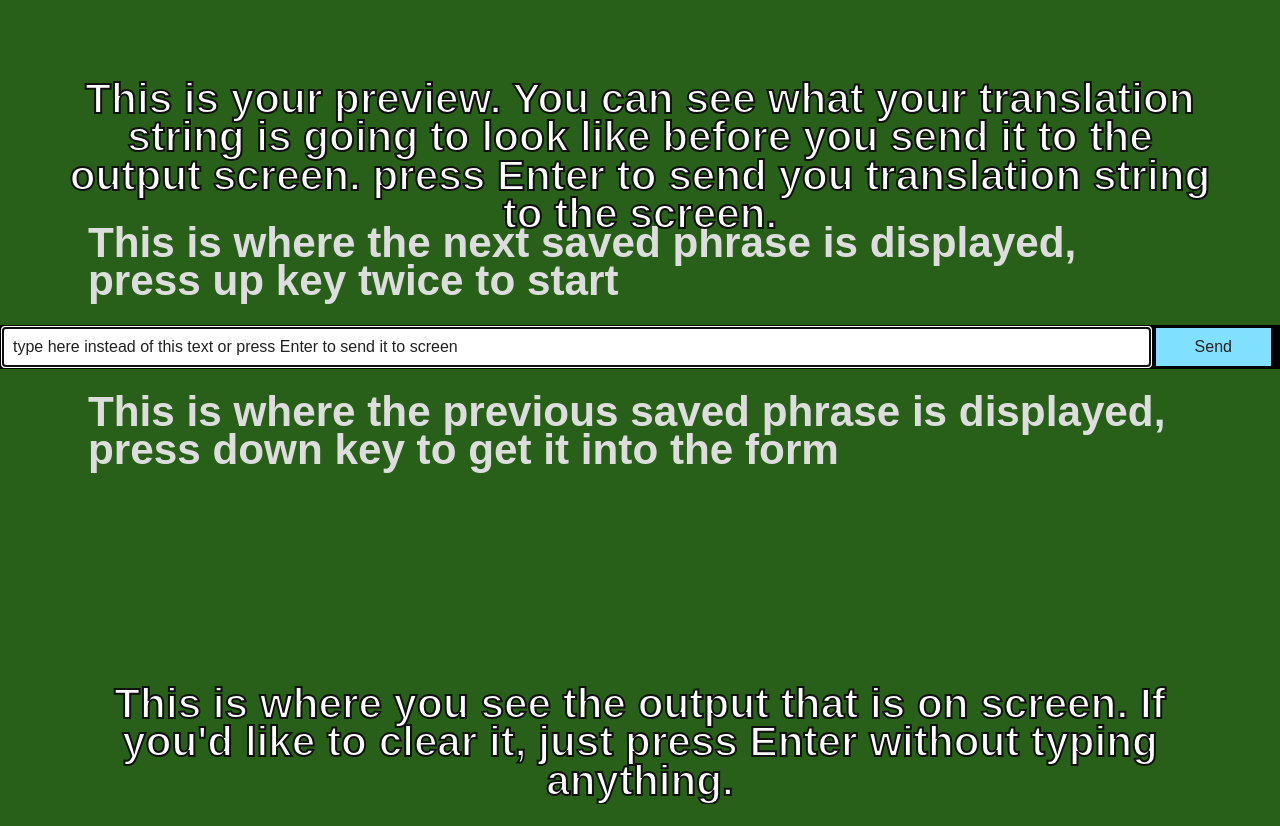
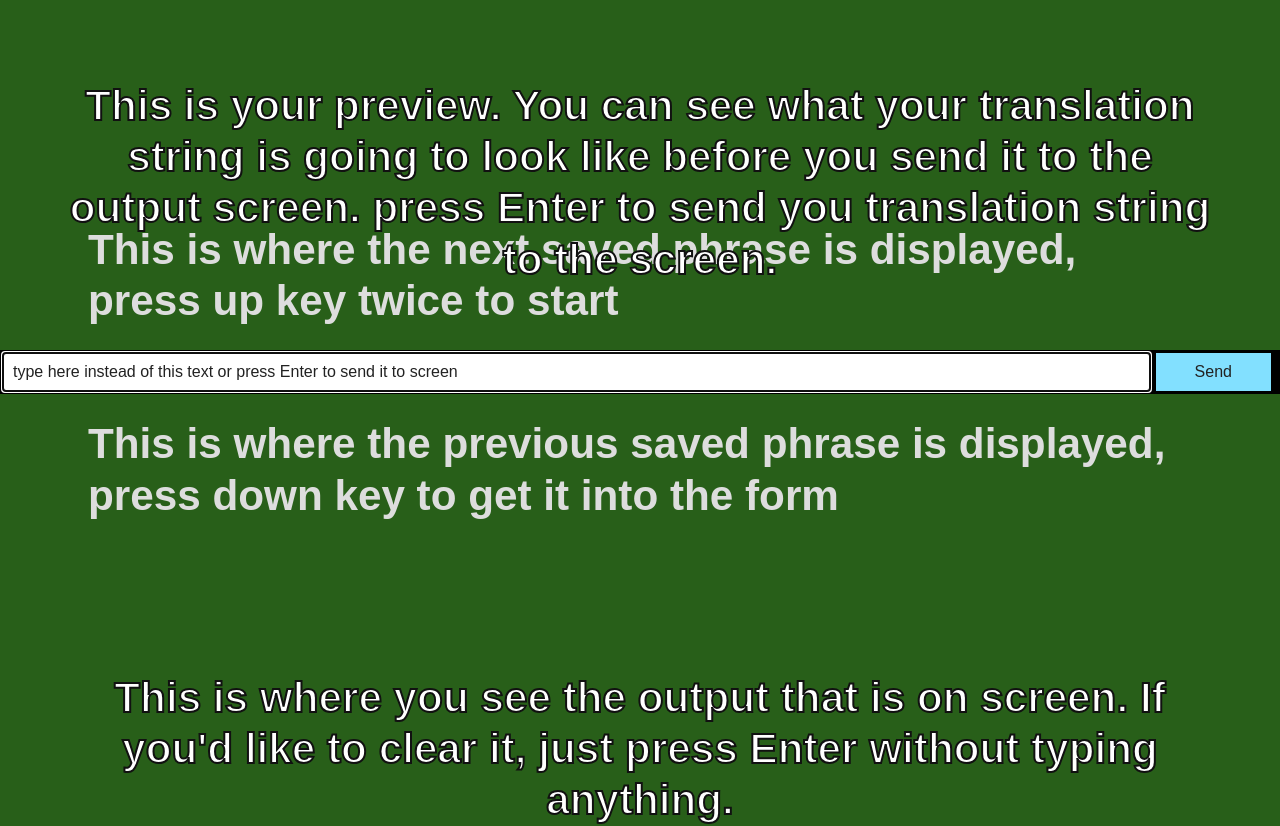
Before and after one commit to tailorvj/litr8r, a website: page input.html in a window 1280 px wide. Before the commit the page ends 804 px from the top, so only its background shows below. Drawn offline with nearby package versions, Linux system fonts and the light colour scheme; no server answers; a web font is replaced by a local one.

Commit message:
enlarged fonts and moved up a bit

```diff
--- a/public/css/main-1.6.css
+++ b/public/css/main-1.6.css
@@ -85,7 +85,7 @@ section#subtitles {
   background: none;
   text-align: center;
   position: absolute;
-  bottom: 3vw;
+  bottom: 4vw;
   height: 6vw;
 }
 
@@ -102,7 +102,7 @@ section#preview {
 
 h1.subtitles {
     font-size: 3.3vw;
-    line-height: 3vw;
+    line-height: 4vw;
     padding: 0;
     margin: 0 5vw;
     -moz-text-shadow: 2px 2px 4px #000000;
```
